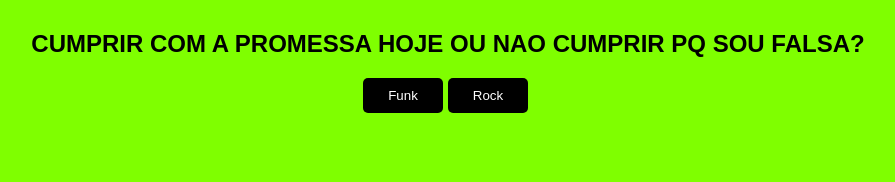
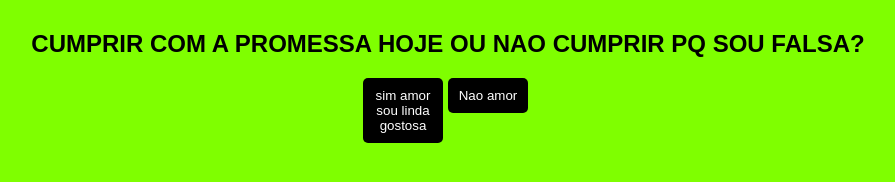
Before and after one commit to Matheusmp4/NADAPFAZER, a plain HTML site: page index.html in a window 1280 px wide. Shown: the whole page, without its empty margins (202-1097 px from the left). Drawn offline with Linux system fonts and the light colour scheme.

Commit message:
Update index.html

```diff
--- a/index.html
+++ b/index.html
@@ -13,8 +13,8 @@
      <div id="conteudo">
          <h2>CUMPRIR COM A PROMESSA HOJE OU NAO CUMPRIR PQ SOU FALSA?</h2>
          <div style="margin: auto;width: 170px;">
-             <button style="position: fixed;display: block;" class="btn" onclick="sim()">Funk</button>
-             <button class="btn" onclick="desvia(this)" onmouseover="desvia(this)" style="position: absolute;">Rock</button>
+             <button style="position: fixed;display: block;" class="btn" onclick="sim()">sim amor sou linda gostosa</button>
+             <button class="btn" onclick="desvia(this)" onmouseover="desvia(this)" style="position: absolute;">Nao amor</button>
          </div>
      </div>
  </body>
```
